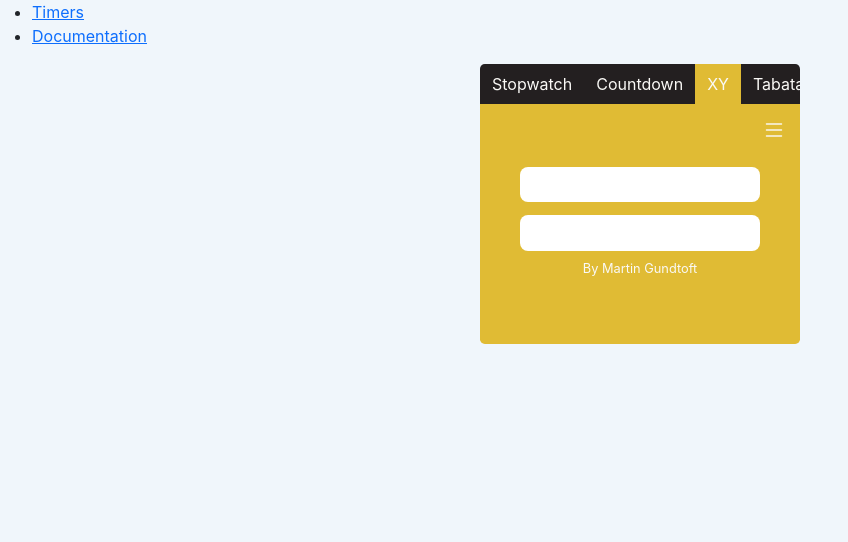
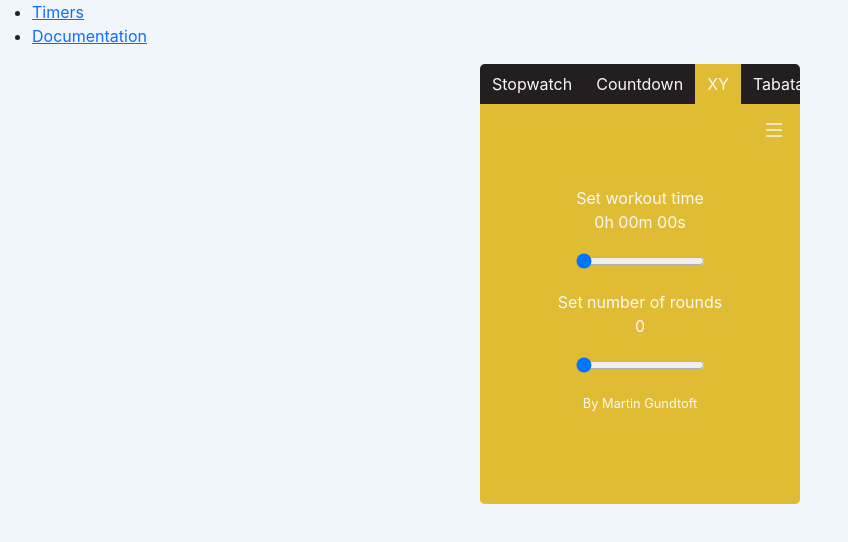
Before and after one commit to prof-tejera/assignment-2-keamarg, a React (Create React App) app: page /XY in a window 1280 px wide. Both pictures are taken after a click on the button 774 px from the left and 131 px from the top of the page. Shown: the top 542 px of the page, without its empty margins (0-848 px from the left). Built offline with nearby package versions, Linux system fonts and the light colour scheme.

Commit message:
added sliders, number formatting, reset on change

```diff
--- a/src/TimerProvider.js
+++ b/src/TimerProvider.js
@@ -20,10 +20,19 @@ const TimerProvider = ({ children }) => {
   const [xySettings, setXySettings] = useState(false);
   const [tabataTimer, setTabataTimer] = useState(true);
   const [tabataSettings, setTabataSettings] = useState(false);
+  const [time, setTime] = useState(0);
+  const [rounds, setRounds] = useState(0);
+  const [rest, setRest] = useState(0);
 
   return (
     <TimerContext.Provider
       value={{
+        time,
+        setTime,
+        rounds,
+        setRounds,
+        rest,
+        setRest,
         btnState,
         setBtnState,
         settingsState,
--- a/src/components/generic/Button.js
+++ b/src/components/generic/Button.js
@@ -35,7 +35,7 @@ const Button = (props) => {
       : props.setBtnState(!props.btnState);
   };
   const changeSettingsState = () => {
-    props.sendSettingsState(!props.settingsState);
+    props.setSettingsState(!props.settingsState);
   };
   return (
     <Btn
--- a/src/components/generic/DisplayTime.js
+++ b/src/components/generic/DisplayTime.js
@@ -7,7 +7,7 @@ const Display = styled.label`
   // border-radius: 0.3rem;
   // padding: 1rem;
   margin-bottom: 2rem;
-  font-size: 4.5rem;
+  font-size: 3rem;
   font-weight: 300;
   // font-family: "Orbitron", sans-serif;
   color: white;
--- a/src/components/generic/Navbar.js
+++ b/src/components/generic/Navbar.js
@@ -1,4 +1,5 @@
-import React from "react";
+import React, { useContext } from "react";
+import { TimerContext } from "../../TimerProvider";
 import { NavLink } from "react-router-dom";
 import { COLORS } from "../../utils/helpers";
 import styled from "styled-components";
@@ -68,11 +69,19 @@ const links = [
 ];
 
 const Navbar = () => {
+  const { time, setTime } = useContext(TimerContext);
+
+  const handleClick = () => {
+    setTime(0);
+  };
+
   return (
     <NavList>
       {links.map((link, index) => (
         <NavLink key={index} to={link.path} exact activeClassName="current">
-          <li className={link.name}>{link.name}</li>
+          <li className={link.name} onClick={handleClick}>
+            {link.name}
+          </li>
         </NavLink>
       ))}
     </NavList>
--- a/src/components/generic/Settings.js
+++ b/src/components/generic/Settings.js
@@ -1,8 +1,11 @@
 import styled from "styled-components";
+import { timerValue } from "../../utils/helpers.js";
 import PropTypes from "prop-types";
 import { COLORS } from "../../utils/helpers.js";
+import React, { useContext } from "react";
+import { TimerContext } from "../../TimerProvider";
 
-const SetTime = styled.input`
+const SetInput = styled.input`
   // border: 1px solid black;
   color: ${(props) =>
     props.type === "Stopwatch"
@@ -15,7 +18,6 @@ const SetTime = styled.input`
   font-size: 0.8rem;
   border-radius: 0.5rem;
   border: 0px;
-  width: 100%;
 `;
 
 const Credentials = styled.p`
@@ -24,36 +26,91 @@ const Credentials = styled.p`
   padding-top: 0.5rem;
 `;
 
+const Text = styled.p`
+  font-size: 1rem;
+  color: ${COLORS.text};
+  padding-top: 0.5rem;
+  margin-block-start: 0;
+  margin-block-end: 0;
+`;
+
 const Settings = (props) => {
   Settings.defaultProps = {
-    type: "Countdown",
+    // type: "Countdown",
     timerType: "Countdown",
-    placeholder: "input",
-    placeholderRounds: "input",
-    placeholderRest: "input",
+    placeholder: "hh:mm:ss",
+    placeholderRounds: "hh:mm:ss",
+    placeholderRest: "hh:mm:ss",
   };
+
+  const { time, setTime } = useContext(TimerContext);
+  const { rounds, setRounds } = useContext(TimerContext);
+  const { rest, setRest } = useContext(TimerContext);
+
+  const handleChange = (e) => {
+    if (e.target.name === "timer") setTime(e.target.value);
+    else if (e.target.name === "rounds") setRounds(e.target.value);
+    else setRest(e.target.value);
+  };
+
   return (
     <div className="w-75">
-      {props.type !== "Stopwatch" ? (
-        <SetTime
-          type={props.type}
-          className={props.styleName}
-          placeholder={props.placeholder}
-        ></SetTime>
+      {props.timerType !== "Stopwatch" ? (
+        <>
+          <Text>
+            <label htmlFor="timer">Set workout time</label>
+            <br />
+            {timerValue(time)}
+          </Text>
+          <SetInput
+            name="timer"
+            type="range"
+            placeholder={props.placeholder}
+            min="0"
+            max="7200"
+            step="15"
+            value={time}
+            onChange={handleChange}
+          ></SetInput>
+        </>
       ) : null}
-      {props.type === "XY" || props.type === "Tabata" ? (
-        <SetTime
-          type={props.type}
-          className={props.styleName}
-          placeholder={props.placeholderRounds}
-        ></SetTime>
+      {props.timerType === "XY" || props.timerType === "Tabata" ? (
+        <>
+          <Text>
+            <label htmlFor="rounds">Set number of rounds</label>
+            <br />
+            {rounds}
+          </Text>
+          <SetInput
+            name="rounds"
+            type="range"
+            placeholder={props.placeholderRounds}
+            min="0"
+            max="5"
+            step="1"
+            value={rounds}
+            onChange={handleChange}
+          ></SetInput>
+        </>
       ) : null}
-      {props.type === "Tabata" ? (
-        <SetTime
-          type={props.type}
-          className={props.styleName}
-          placeholder={props.placeholderRest}
-        ></SetTime>
+      {props.timerType === "Tabata" ? (
+        <>
+          <Text>
+            <label htmlFor="rest">Set rest time</label>
+            <br />
+            {timerValue(rest).substr(4, 6)}
+          </Text>
+          <SetInput
+            name="rest"
+            type="range"
+            placeholder={props.placeholderRest}
+            min="0"
+            max="300"
+            step="15"
+            value={rest}
+            onChange={handleChange}
+          ></SetInput>
+        </>
       ) : null}
       <Credentials>By Martin Gundtoft</Credentials>
     </div>
--- a/src/components/generic/Timer.js
+++ b/src/components/generic/Timer.js
@@ -6,6 +6,7 @@ import Settings from "../generic/Settings";
 import Button from "../generic/Button";
 import DisplayTime from "../generic/DisplayTime";
 import { COLORS } from "../../utils/helpers";
+import { timerValue } from "../../utils/helpers.js";
 
 const Title = styled.h1`
   color: ${COLORS.text};
@@ -58,7 +59,21 @@ const LowerPanel = styled.div`
   height: 15rem;
 `;
 
+const SettingsPanel = styled.div`
+  position: relative;
+  height: 25rem;
+  .settingsBtn {
+    z-index: 1;
+    font-size: 1.5rem;
+    position: absolute;
+    top: 0.5rem;
+    right: 0.5rem;
+    background-color: transparent;
+  }
+`;
+
 const Timer = (props) => {
+  const { time, setTime } = useContext(TimerContext);
   const { stopwatchTimer, setStopwatchTimer } = useContext(TimerContext);
   const { stopwatchSettings, setStopwatchSettings } = useContext(TimerContext);
   const { countdownTimer, setCountdownTimer } = useContext(TimerContext);
@@ -119,7 +134,6 @@ const Timer = (props) => {
     }
   }
 
-  console.log(settings);
   if (!settings.current) {
     return (
       <Panel timerType={props.timerType}>
@@ -131,7 +145,7 @@ const Timer = (props) => {
             btnState={timer.current}
             settingsState={settings.current}
             setBtnState={setTimer.current}
-            sendSettingsState={setSettings.current}
+            setSettingsState={setSettings.current}
           ></Button>
           <i className={`bi bi-stopwatch stopwatch ${timer.current}`}></i>
         </UpperPanel>
@@ -140,7 +154,7 @@ const Timer = (props) => {
             <div className="row">
               <DisplayTime
                 styleName="col text-center"
-                time={`0${0}:0${0}:0${0}`}
+                time={timerValue(time)}
               />
             </div>
             <div className="row justify-content-around">
@@ -164,17 +178,17 @@ const Timer = (props) => {
   }
   return (
     <Panel timerType={props.timerType}>
-      <UpperPanel className="text-center d-flex align-items-center justify-content-center">
+      <SettingsPanel className="settingspanel text-center d-flex align-items-center justify-content-center">
         <Button
           type={settings.current ? "exitSettings" : "enterSettings"}
           styleName="settingsBtn"
           btnState={timer.current}
           settingsState={settings.current}
           setBtnState={setTimer.current}
-          sendSettingsState={setSettings.current}
+          setSettingsState={setSettings.current}
         ></Button>
-        <Settings styleName="p-2" type={props.timerType}></Settings>
-      </UpperPanel>
+        <Settings styleName="p-2" timerType={props.timerType}></Settings>
+      </SettingsPanel>
     </Panel>
   );
 };
--- a/src/utils/helpers.js
+++ b/src/utils/helpers.js
@@ -13,3 +13,11 @@ export const COLORS = {
   text: "#FAF9F6",
   nav: "#231F20",
 };
+
+export const timerValue = (value) => {
+  const time = new Date(value * 1000).toISOString();
+  const hours = time.substr(12, 1);
+  const minutes = time.substr(14, 2);
+  const seconds = time.substr(17, 2);
+  return hours + "h " + minutes + "m " + seconds + "s";
+};
--- a/src/views/TimersView.js
+++ b/src/views/TimersView.js
@@ -46,14 +46,14 @@ const App = () => {
   return (
     <Timers>
       <Router>
-        <Navbar />
-        <Switch>
-          <TimerProvider>
+        <TimerProvider>
+          <Navbar />
+          <Switch>
             {routes.map(({ path, component }, key) => (
               <Route exact path={path} component={component} key={key} />
             ))}
-          </TimerProvider>
-        </Switch>
+          </Switch>
+        </TimerProvider>
       </Router>
     </Timers>
   );
```
